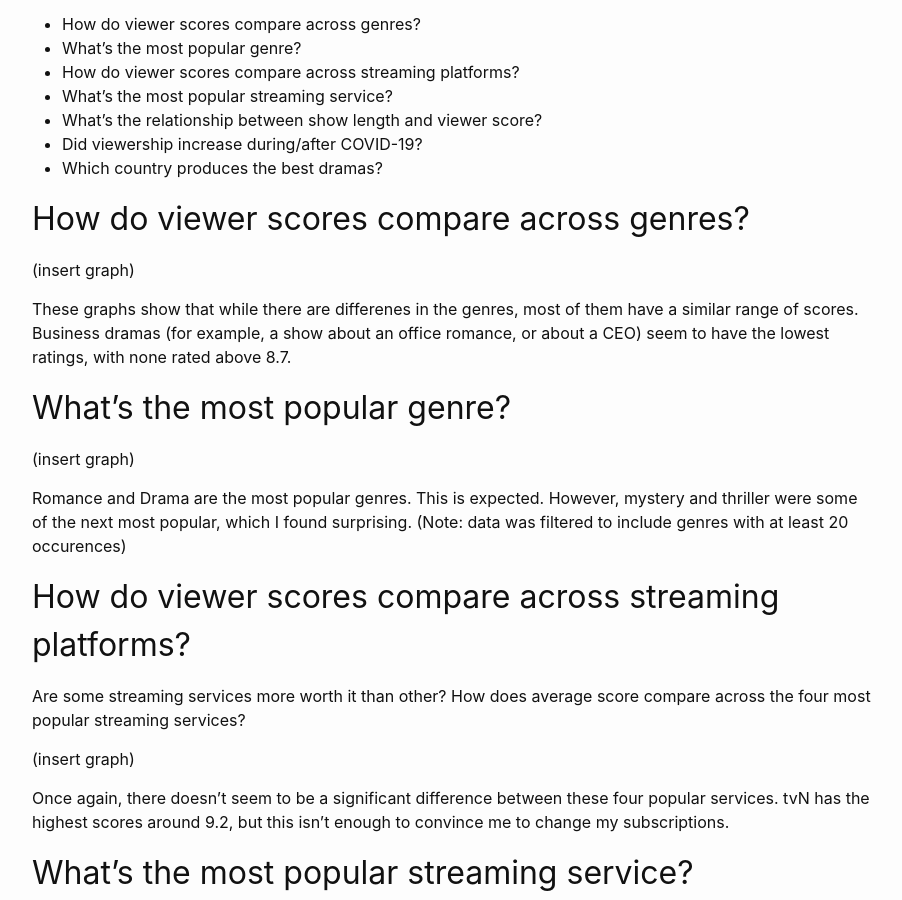
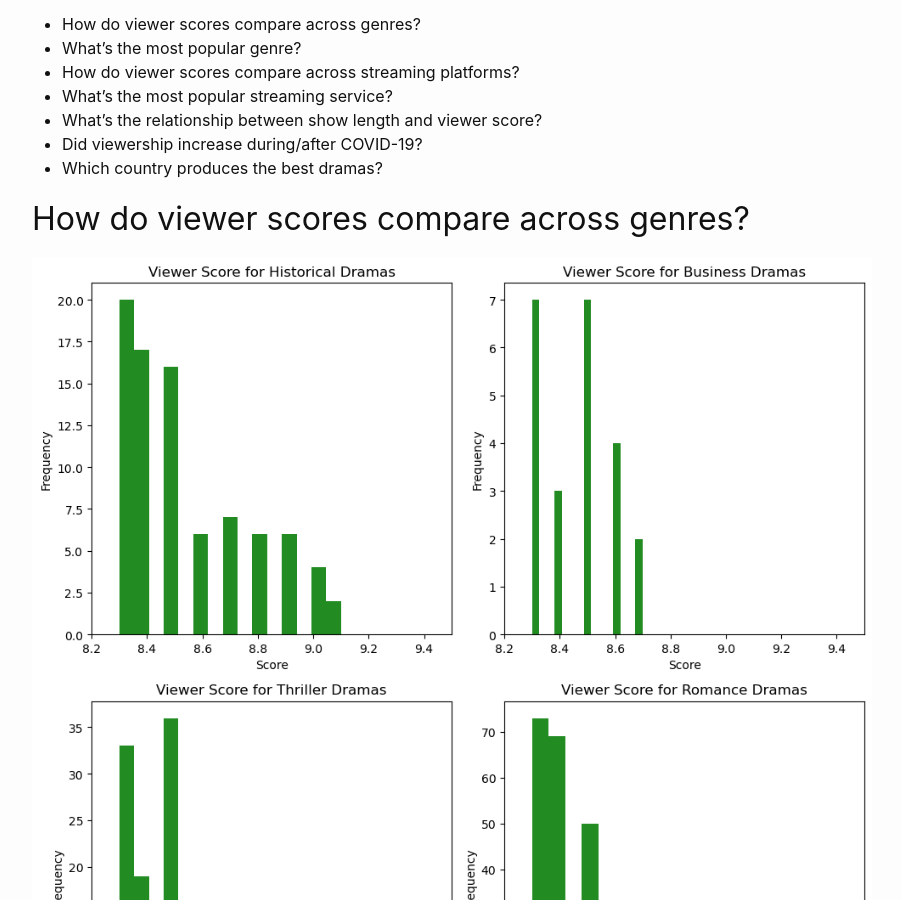
Before and after one commit to camilla47/camilla47.github.io, a Jekyll site: the page built from _posts/2023-12-09-eda.md, in a window 1280 px wide and 900 px high, scrolled down 606 px. Shown: the whole window, without its empty margins (188-1090 px from the left). Built offline with Jekyll 4.4.1, drawn with Linux system fonts in a browser that asks for light colours; comment, search, counter and statistics services are not loaded.

Commit message:
adding genre v score image

```diff
--- a/_posts/2023-12-09-eda.md
+++ b/_posts/2023-12-09-eda.md
@@ -22,7 +22,7 @@ This blog will explore the following questions:
 
 ## How do viewer scores compare across genres?
 
-(insert graph)
+![Figure]({{site.url}}/{{site.baseurl}}/assets/images/genre_vs_score.png)
 
 These graphs show that while there are differenes in the genres, most of them have a similar range of scores. Business dramas (for example, a show about an office romance, or about a CEO) seem to have the lowest ratings, with none rated above 8.7.
 
```
